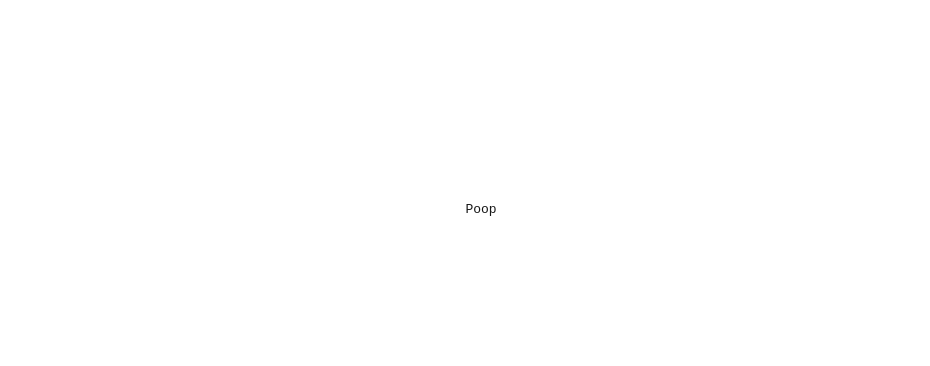
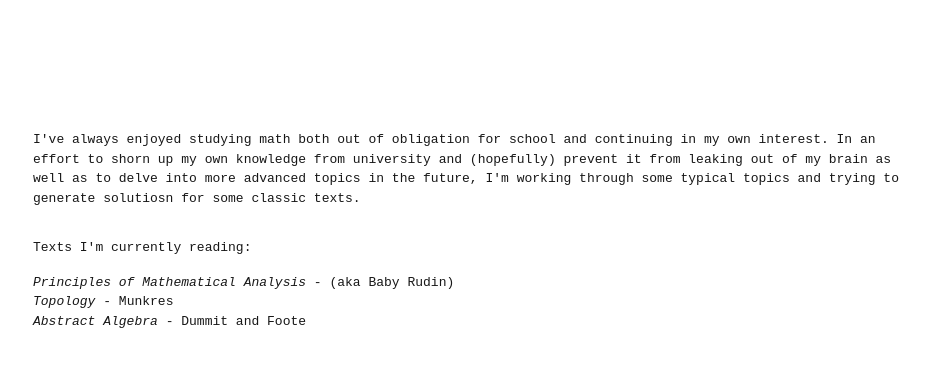
Before and after one commit to cfreedman/website, a Next.js app: page /math in a window 1280 px wide. Shown: the top 366 px of the page, without its empty margins (159-1089 px from the left). Built offline with nearby package versions, Linux system fonts and the light colour scheme.

Commit message:
just fill out a couple of other pages with material

```diff
--- a/src/app/art/page.tsx
+++ b/src/app/art/page.tsx
@@ -1,5 +1,9 @@
 import { JSX } from "react";
 
 export default function ArtPage(): JSX.Element {
-  return <div>Shmoop</div>;
+  return (
+    <>
+      <h3>Plans to add some Blender art here once I'm happy enough with it.</h3>
+    </>
+  );
 }
--- a/src/app/globals.css
+++ b/src/app/globals.css
@@ -23,5 +23,5 @@ body {
   flex-direction: column;
   align-items: center;
   justify-content: center;
-  margin: 200px auto;
+  margin: 130px auto;
 }
--- a/src/app/math/page.tsx
+++ b/src/app/math/page.tsx
@@ -1,5 +1,30 @@
 import { JSX } from "react";
 
 export default function MathPage(): JSX.Element {
-  return <div>Poop</div>;
+  return (
+    <>
+      <h3>
+        I've always enjoyed studying math both out of obligation for school and
+        continuing in my own interest. In an effort to shorn up my own knowledge
+        from university and (hopefully) prevent it from leaking out of my brain
+        as well as to delve into more advanced topics in the future, I'm working
+        through some typical topics and trying to generate solutiosn for some
+        classic texts.
+      </h3>
+      <div className="self-start">
+        <p className="mb-[15px] mt-[30px]">Texts I'm currently reading:</p>
+        <ul>
+          <li>
+            <i>Principles of Mathematical Analysis</i> - (aka Baby Rudin)
+          </li>
+          <li>
+            <i>Topology</i> - Munkres
+          </li>
+          <li>
+            <i>Abstract Algebra</i> - Dummit and Foote
+          </li>
+        </ul>
+      </div>
+    </>
+  );
 }
--- a/src/app/projects/page.tsx
+++ b/src/app/projects/page.tsx
@@ -9,9 +9,9 @@ import GithubLogo from "../../public/github-mark.svg";
 export default function ProjectsPage(): JSX.Element {
   return (
     <>
-      <h1 className="self-start">Projects</h1>
+      <h1 className="mb-[50px] self-start text-lg font-bold">Projects</h1>
       <div className="mb-[200px] w-full">
-        <h3 className="mb-[15px]">Rust Raytracer</h3>
+        <h3 className="mb-[15px] font-semibold underline">Rust Raytracer</h3>
         <p>
           A raytracer built in Rust from first principles following the guidance
           outlined in the <i>Raytracing in One Weekend</i> book series.
@@ -36,7 +36,7 @@ export default function ProjectsPage(): JSX.Element {
         </div>
       </div>
       <div className="mb-[200px] w-full">
-        <h3 className="mb-[15px]">Pewpewboom</h3>
+        <h3 className="mb-[15px] font-semibold underline">Pewpewboom</h3>
         <p className="mb-[15px]">
           Turn-based strategy game based on laser redirection with base-building
           and economy elements. Built entirely in the open-source and
@@ -69,7 +69,7 @@ export default function ProjectsPage(): JSX.Element {
         </div>
       </div>
       <div className="mb-[200px] w-full">
-        <h3 className="mb-[15px]">JyutTube</h3>
+        <h3 className="mb-[15px] font-semibold underline">JyutTube</h3>
         <p>
           A browser extension for performing automatic transliteration of
           Chinese character subtitles in Youtube videos into their romanized
@@ -88,7 +88,7 @@ export default function ProjectsPage(): JSX.Element {
             pin3 cin1 lei5
           </p>
         </div>
-        <div className="mt-[10px] flex flex-row gap-x-[10px]">
+        <div className="mt-[20px] flex flex-row gap-x-[10px]">
           <a href="https://github.com/cfreedman">
             <Image
               className="rounded-md p-1 hover:bg-slate-200"
```
